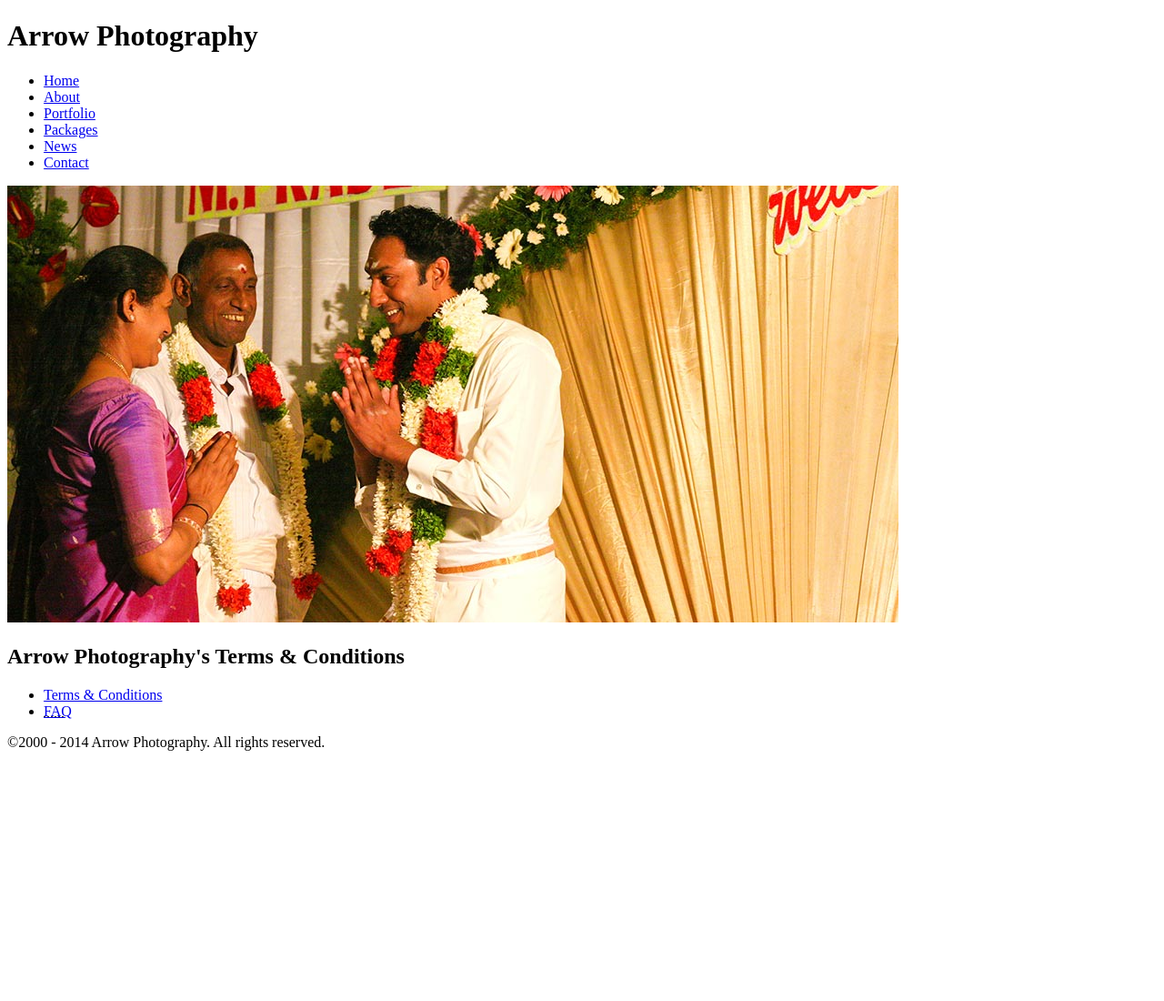
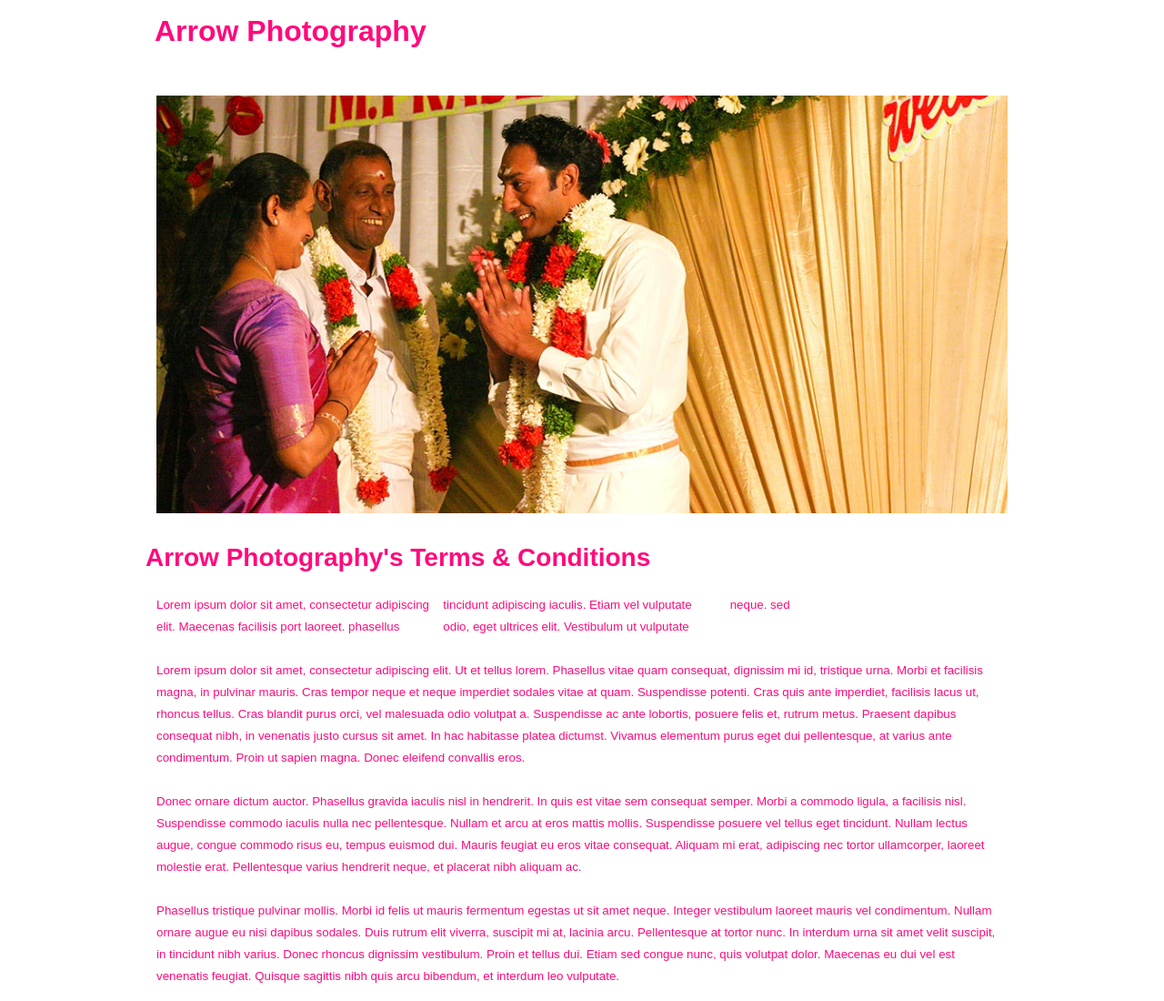
Before and after one commit to Dandonadondon/ClassSite, a plain HTML site: page general/terms.html in a window 1280 px wide. Shown: the top 1100 px of the page at 91% size. Before the commit the page ends 841 px from the top, so only its background shows below. Drawn offline with Linux system fonts and the light colour scheme.

Commit message:
Initial commit

```diff
--- a/assets/css/styles.css
+++ b/assets/css/styles.css
@@ -2,18 +2,12 @@
 @import url("normalize.css");
 
 /* Redefine existing Html styles */
-body{ /* font-size:smaller;
-        line-height:160%;
-        font-family: sans-serif: */
-        font:smaller/160% sans-serif;
-        color: #ff0a7c;
-        width:960px;
-     /* margin-top:0;
-        margin-right:auto;
-        margin-bottom:0;
-        margin-left:auto;
-        margin:0 auto 0 auto: */
-        margin:0 auto;}
+body{font:smaller/160% sans-serif;
+     color: #ff0a7c;
+     width:960px;
+     margin:0 auto;}
+
+header,footer
 
 div img{width: 100%;}
 
@@ -23,16 +17,7 @@ a{color: #ff44da;
 a:hover{ color: #ff0a7c;}
 
 header ul{text-align:center;
-       /* padding-top:0;
-          padding-right: 0;
-          padding-bottom:0;
-          padding-left: 0;
-          padding:0 0;     */
           padding:0;
-       /* margin-top:24px;
-          margin-right:0;
-          margin-bottom:24px;
-          margin-left:0;     */
           margin:24px 0;
           height: 24px;
           list-style:none;}
@@ -40,66 +25,51 @@ header ul{text-align:center;
 header li{width:140px;
           float:left;
           text-align: center;
-       /* margin-right: 10px;
-          margin-left: 10px; */
           margin:0 10px;}
 
 header a{text-decoration:none;
          color: #ff44da;
          background-color: #fffb03;
          display: block;
-      /* padding-top: 5px;
-         padding-bottom: 5px; */
          padding:5px 0;}
 
 
 header a:hover{background-color:#fffb03;
                color: #ff0a7c;}
 
-h1{/*padding-top:24px;
-     padding-right:10px;
-     padding-bottom:24px;
-     padding-left:10px;
-     padding:24px 10px 24px 10px; */
-     padding:24px 10px;}
+h1{padding:24px 10px;}
 
 div img{width: 100%;}
 
 footer ul{ text-align: center;
-        /* padding-top:0;
-           padding-right:0;
-           padding-bottom:0;
-           padding-left:0;
-           padding:0 0;      */
            padding:0;
-        /* margin-top:24px;
-           margin-right:0;
-           margin-bottom:24px;
-           margin-left:0;      */
            margin: 24px 0;
            height:24px;
            list-style: none;}
 
 footer li{ width:460px;
            float:left;
-          /* margin-right:10px;
-           margin-left:10px;*/
            margin:0 10px;}
 
 footer a{ text-decoration: none;
           color: #ff44da;
           background-color: #fffb03;
           display: block;
-          /* padding-top:5px;
-             padding-bottom:5px;*/
-            padding:5px 0;}
+          padding:5px 0;}
 
 footer a:hover{ background-color: #ff0a7c;
                 color: #fefcff;}
 
+h1{padding:24px 10px }
+
+div img{width:100%;}
+
 footer p{ padding: 10px;}
 
 /* Class based styles */
+section .subsection{width:460px;
+                       margin:24px 10px;
+                       float: left;}
 
 /* ID based styles */
 
--- a/general/terms.html
+++ b/general/terms.html
@@ -3,28 +3,63 @@
 <head>
     <meta charset="UTF-8"/>
     <title>Arrow Photography's Terms &amp; Conditions</title>
+    <link href="../assets/css/styles.css" rel="stylesheet" media="all"/>
+    <style>
+        p.threecolumms{
+         /* width:300px;
+         padding:10px;
+         display:table-cell; */
+         -webkit-column-count:0;
+         -webkit-column-gap:10px;
+         -moz-column-count:3;
+         -moz-column-gap:10px;
+         -ms-column-count:3;
+         -ms-column-gap:10px;
+         -o-column-count:3;
+         -o-column-gap:10px;
+         column-count:3;
+         column-gap:10px;} </style>
 </head>
 <body>
 <div id="page" class="container">
     <header>
         <h1><span>Arrow Photography</span></h1>
-        <nav>
-            <ul>
-                <li><a href="../index.html">Home</a></li>
-                <li><a href="../about.html">About</a></li>
-                <li><a href="../portfolio/index.html">Portfolio</a></li>
-                <li><a href="../packages/index.html">Packages</a></li>
-                <li><a href="../news.html">News</a></li>
-                <li><a href="../contact.html">Contact</a></li>
-            </ul>
-        </nav>
+        <nav></nav>
+
     </header>
     <div id="content" class="container">
         <section class="first">
-            <p>
-                <img src="../assets/images/ArrowPhotograhyFrontPage5.jpg" alt="Wedding photography" />
-            </p>
+            <p><img src="../assets/images/ArrowPhotograhyFrontPage5.jpg" alt="Wedding photography"/> </p>
             <h2>Arrow Photography's Terms &amp; Conditions</h2>
+
+            <p class="threecolumms">
+               Lorem ipsum dolor sit amet, consectetur adipiscing elit. Maecenas facilisis
+               port laoreet. phasellus tincidunt adipiscing iaculis. Etiam vel vulputate
+               odio, eget ultrices elit. Vestibulum ut vulputate neque. sed</p>
+
+            <p>Lorem ipsum dolor sit amet, consectetur adipiscing elit. Ut et tellus lorem.
+               Phasellus vitae quam consequat, dignissim mi id, tristique urna. Morbi et facilisis magna,
+               in pulvinar mauris. Cras tempor neque et neque imperdiet sodales vitae at quam. Suspendisse potenti.
+               Cras quis ante imperdiet, facilisis lacus ut, rhoncus tellus. Cras blandit purus orci,
+               vel malesuada odio volutpat a. Suspendisse ac ante lobortis, posuere felis et, rutrum metus.
+               Praesent dapibus consequat nibh, in venenatis justo cursus sit amet. In hac habitasse platea dictumst.
+               Vivamus elementum purus eget dui pellentesque, at varius ante condimentum. Proin ut sapien magna. Donec
+               eleifend convallis eros.</p>
+
+            <p>Donec ornare dictum auctor. Phasellus gravida iaculis nisl in hendrerit. In quis est vitae sem consequat
+               semper. Morbi a commodo ligula, a facilisis nisl. Suspendisse commodo iaculis nulla nec pellentesque.
+               Nullam et arcu at eros mattis mollis. Suspendisse posuere vel tellus eget tincidunt. Nullam lectus augue,
+               congue commodo risus eu, tempus euismod dui. Mauris feugiat eu eros vitae consequat. Aliquam mi erat,
+               adipiscing nec tortor ullamcorper, laoreet molestie erat. Pellentesque varius hendrerit neque, et
+               placerat nibh aliquam ac. </p>
+
+            <p>Phasellus tristique pulvinar mollis. Morbi id felis ut mauris fermentum egestas ut sit amet neque.
+                Integer vestibulum laoreet mauris vel condimentum. Nullam ornare augue eu nisi dapibus sodales.
+                Duis rutrum elit viverra, suscipit mi at, lacinia arcu. Pellentesque at tortor nunc.
+                In interdum urna sit amet velit suscipit, in tincidunt nibh varius. Donec rhoncus dignissim vestibulum.
+                Proin et tellus dui. Etiam sed congue nunc, quis volutpat dolor. Maecenas eu dui vel est venenatis
+                feugiat. Quisque sagittis nibh quis arcu bibendum, et interdum leo vulputate.</p>
+
         </section>
     </div>
     <footer>
```
Also changed, not shown: contact.html (+18 -0 lines), general/faq.html (+21 -0 lines), index.html (+4 -0 lines).
